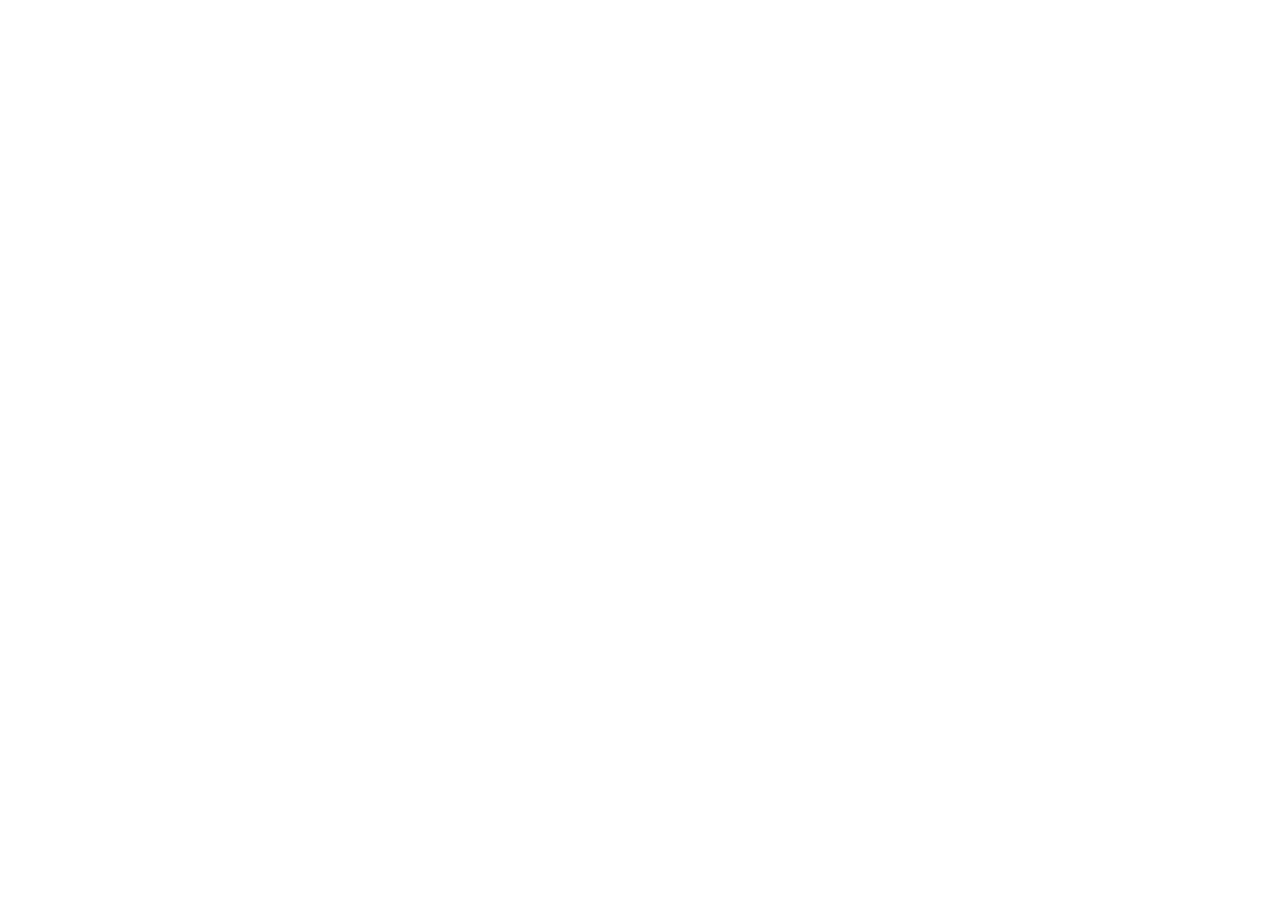
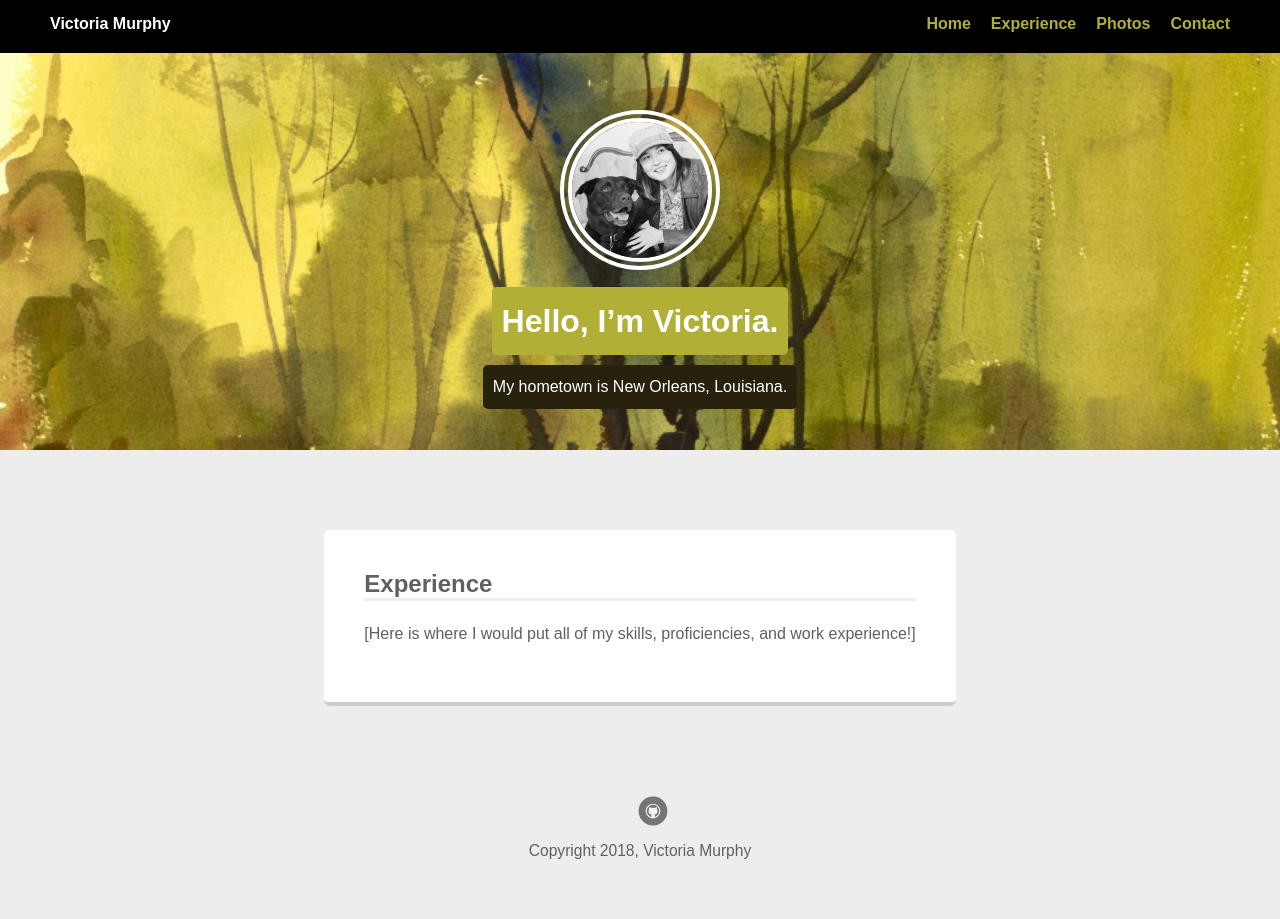
Before and after one commit to Demeraux/Project-1, a plain HTML site: page resume.html in a window 1280 px wide. Before the commit the page ends 800 px from the top, so only its background shows below. Drawn offline with Linux system fonts and the light colour scheme; a web font is replaced by a local one.

Commit message:
Finishing Touches!

```diff
--- a/resume.css
+++ b/resume.css
@@ -0,0 +1,209 @@
+/* Global Layout Set-up */
+* {
+  box-sizing: border-box;
+}
+
+body {
+  margin: 0;
+  padding: 0;
+  text-align: center;
+  font-family: 'Montserrat', sans-serif;
+  color: #606060;
+  background: #EDEDED;
+}
+/* Link Styles */
+
+a {
+  text-decoration: none;
+  color: #B2AF37;
+}
+a:hover {
+  color: #999914;
+}
+
+h2 {
+	border-bottom: solid 3px #EDEDED;
+}
+
+/* Section Styles */
+
+.main-nav {
+  width: 100%;
+  background: black;
+  min-height: 30px;
+  padding: 10px;
+  position: fixed;
+  text-align: center;
+}
+.nav {
+  display: flex;
+  justify-content: space-around;
+  font-weight: 700;
+  list-style-type: none;
+  margin: 0 auto;
+  padding: 0;
+}
+.nav .name {
+  display: none;
+}
+.nav li {
+  padding: 5px 10px 10px 10px;
+}
+.nav a {
+  transition: all .5s;
+}
+.nav a:hover {
+  color: white
+}
+
+header {
+  text-align: center;
+  background: url('images/swamp-bg.jpg') no-repeat top center ;
+  background-size: cover;
+  overflow: hidden;
+  padding-top: 60px;
+}
+header {
+  line-height: 1.5;
+}
+header .profile-image {
+  margin-top: 50px;
+  width: 160px;
+  height: 160px;
+  border-radius: 50%;
+  border: 12px double white;
+  transition: all .5s;
+}
+header .profile-image:hover {
+  transform: scale(1.2) rotate(5deg);
+}
+.tag {
+  background-color: #B2AF37;
+  color: white;
+  padding: 10px;
+  border-radius: 5px;
+  display: table;
+  margin: 10px auto;
+}
+.location {
+  background-color: #26220E;
+  color: white;
+}
+.wide-card {
+  margin: 30px;
+  padding: 20px 40px 40px;
+  max-width: 800px;
+  text-align: left;
+  background: #fff;
+  border-bottom: 4px solid #ccc;
+  border-radius: 6px;
+}
+.wide-card:hover {
+  border-color: #B2AF37;
+}
+
+ul.skills {
+  padding: 0;
+  text-align: center;
+}
+
+.skills li {
+  border-radius: 6px;
+  display: inline-block;
+  background: #B2AF37;
+  color: white;
+  padding: 5px 10px;
+  margin: 2px;
+}
+
+.skills li:nth-child(odd) {
+  background: #999914;
+}
+
+footer {
+  width: 100%;
+  min-height: 30px;
+  padding: 20px 0 40px 20px;
+}
+
+footer .copyright {
+  top: -8px;
+  margin-right: 20px;
+  font-size: .75em;
+}
+
+footer ul {
+  list-style-type: none;
+  margin: 0;
+  padding: 0;
+}
+
+footer ul li {
+  display: inline-block;
+}
+
+a.social {
+  display: inline-block;
+  text-indent: -9999px;
+  margin-left: 5px;
+  width: 30px;
+  height: 30px;
+  background-size: 30px 30px;
+  opacity: .5;
+  transition: all .25s;
+}
+a.twitter {
+  background-image: url(images/twitter.svg);
+}
+a.linkedin {
+  background-image: url(images/linkedin.svg);
+}
+a.github {
+  background-image: url(images/github.svg);
+}
+a.social:hover {
+  opacity: 1;
+}
+.clearfix {
+  clear: both;
+}
+
+/* Styles for larger screens */
+@media screen and (min-width: 720px) {
+
+  .flex {
+      display: flex;
+      max-width: 1200px;
+      justify-content: space-around;
+      margin: 0 auto;
+  }
+
+  header {
+    min-height: 450px;
+  }
+
+  .nav {
+    max-width: 1200px;
+  }
+
+  .nav .name {
+    display: block;
+    margin-right: auto;
+    color: white;
+  }
+
+  main {
+    padding-top: 50px;
+  }
+
+  main p {
+    line-height: 1.6em;
+  }
+
+  footer {
+    font-size: 1.3em;
+    max-width: 1200px;
+    margin: 40px auto;
+  }
+
+}
--- a/resume.html
+++ b/resume.html
@@ -1,9 +1,40 @@
 <!doctype html>
-<html>
-	<head>
-		<title></title>
-		<link rel="stylesheet" href="resume.css">
-	</head>
-	<body>
-	</body>
-</html>
+<html lang="en">
+<head>
+  <meta charset="utf-8">
+  <title>Victoria Murphy's Profile</title>
+  <meta name="viewport" content="width=device-width, initial-scale=1.0">
+  <link rel="stylesheet" href="resume.css">
+  <link href="https://fonts.googleapis.com/css?family=Muli%7CRoboto:400,300,500,700,900" rel="stylesheet"></head>
+  <body>
+
+    <div class="main-nav">
+        <ul class="nav">
+          <li class="name">Victoria Murphy</li>
+          <li><a href="index.html">Home</a></li>
+          <li><a href="resume.html">Experience</a></li>
+          <li><a href="#">Photos</a></li>
+          <li><a href="#">Contact</a></li>
+        </ul>
+    </div>
+
+    <header>
+      <img src="images/profile-pic.jpg" alt="Victoria and her dog Bear" class="profile-image">
+      <h1 class="tag name">Hello, I’m Victoria.</h1>
+      <p class="tag location">My hometown is New Orleans, Louisiana.</p>
+    </header>
+
+    <main class="flex">
+			<div class="wide-card">
+				<h2>Experience</h2>
+				<p>[Here is where I would put all of my skills, proficiencies, and work experience!]</p>
+			</div>
+    </main>
+    <footer>
+      <ul>
+        <li><a href="https://github.com/settings/profile" class="social github">Github</a></li>
+      </ul>
+      <p class="copyright">Copyright 2018, Victoria Murphy</p>
+    </footer>
+  </body>
+  </html>
--- a/styles.css
+++ b/styles.css
@@ -81,13 +81,19 @@ header .profile-image:hover {
   background-color: #B2AF37;
   color: white;
   padding: 10px;
-  border-radius: 5px;
+  border-radius: 20px;
   display: table;
   margin: 10px auto;
 }
 .location {
   background-color: #26220E;
   color: white;
+}
+.gatsby-pic{
+  max-width: 420px;
+  margin: auto;
+  display: inline-block;
+  border: 10px;
 }
 .card {
   margin: 30px;
@@ -96,7 +102,7 @@ header .profile-image:hover {
   text-align: left;
   background: #fff;
   border-bottom: 4px solid #ccc;
-  border-radius: 6px;
+  border-radius: 25px;
 }
 .card:hover {
   border-color: #B2AF37;
@@ -108,7 +114,7 @@ ul.skills {
 }
 
 .skills li {
-  border-radius: 6px;
+  border-radius: 10px;
   display: inline-block;
   background: #B2AF37;
   color: white;
```
Also changed, not shown: index.html (+8 -8 lines), images/gatsby-canter.jpg (added).
